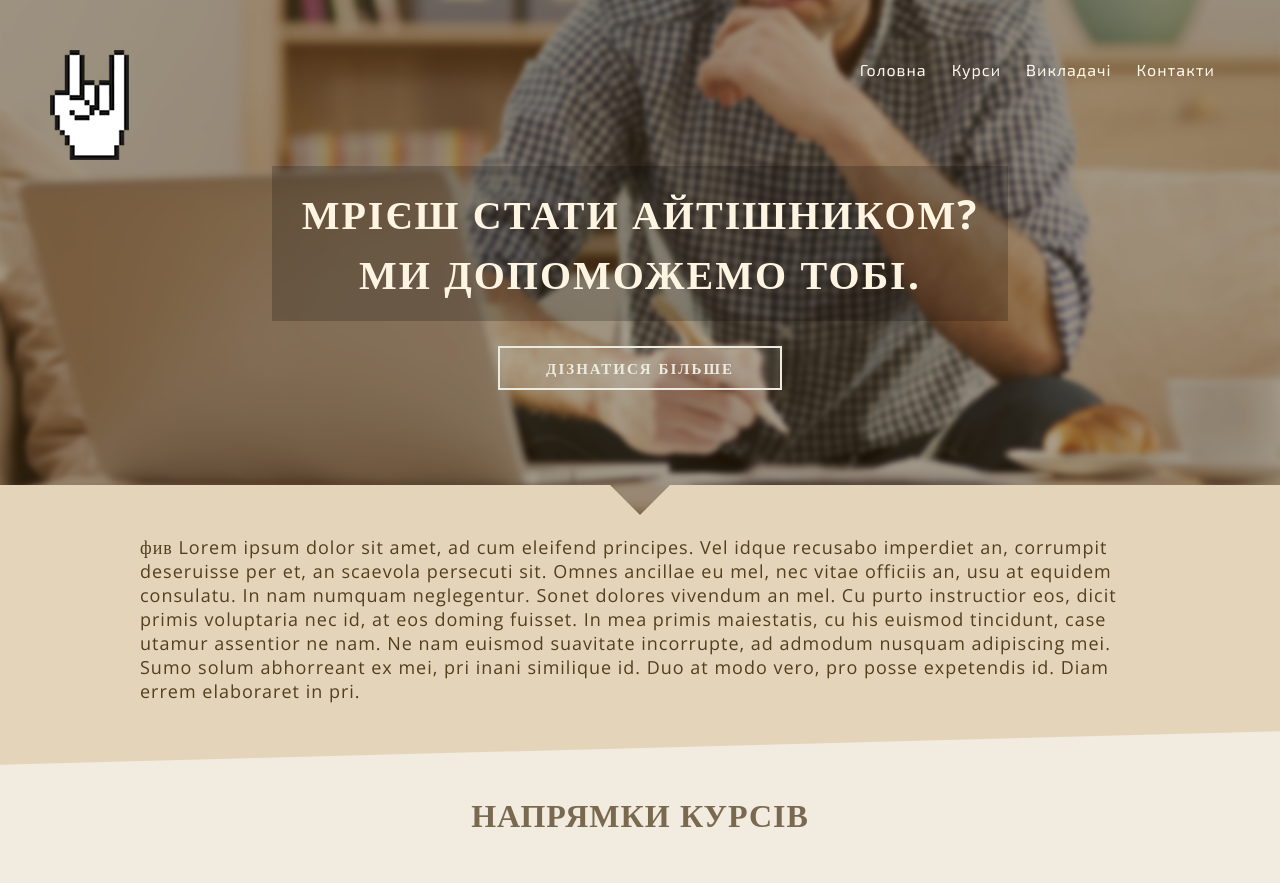
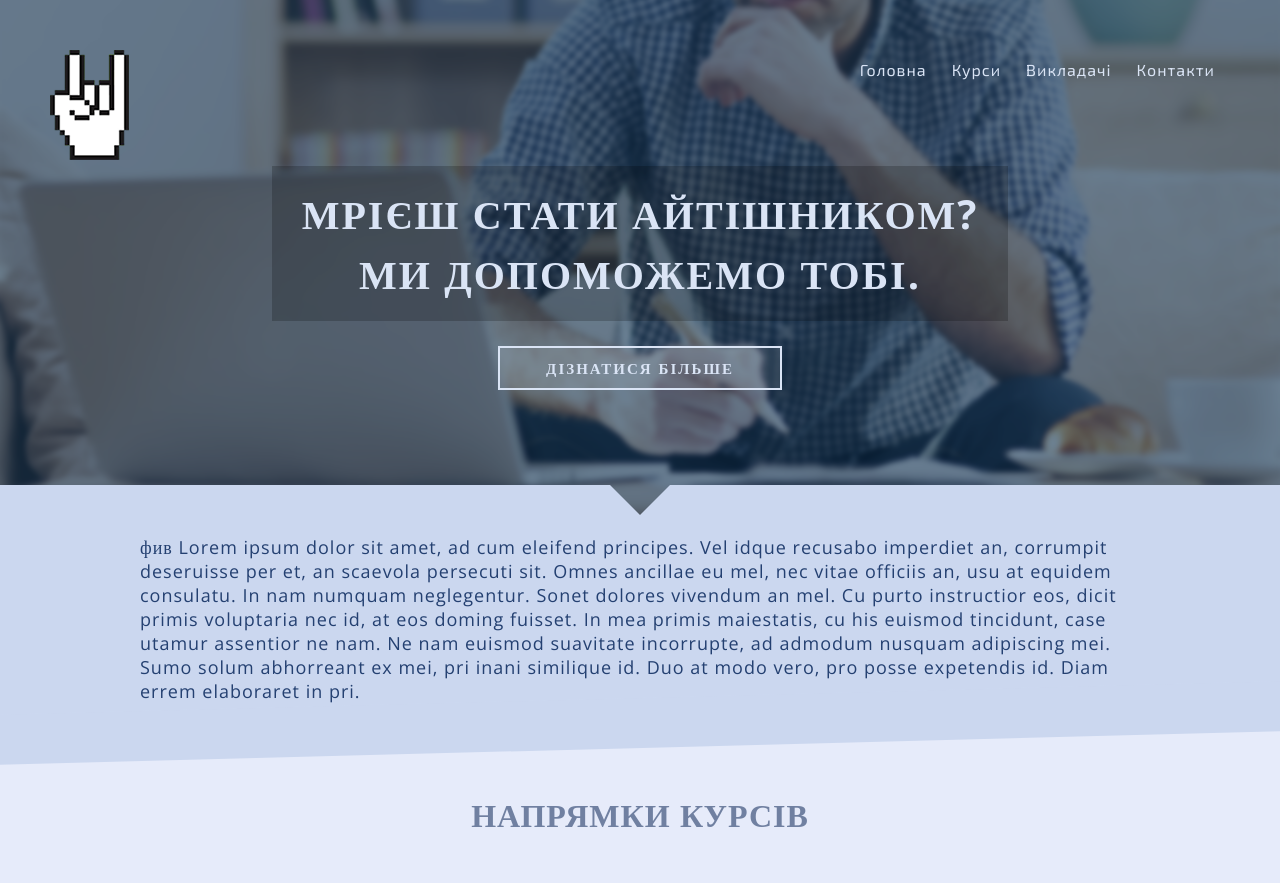
Before and after one commit to cursor-education/site, a PHP site: page / in a window 1280 px wide. Shown: the top 883 px of the page. Run offline with PHP 8.4, Linux system fonts and the light colour scheme.

Commit message:
updated landing page

```diff
--- a/shared/site/assets/app.css
+++ b/shared/site/assets/app.css
@@ -17,7 +17,7 @@
 body#page-landing,
 body#page-auth,
 body#page-course {
-  background: #fef8ec;
+  background: #ffffff;
 }
 body#page-landing section,
 body#page-auth section,
@@ -40,7 +40,7 @@ body#page-course section .wrap {
   max-width: 1000px;
   margin: 0 auto;
   padding: 0px 10px;
-  color: #684404;
+  color: #305698;
   font: 18px 'Open Sans';
   letter-spacing: 1px;
   line-height: normal;
@@ -107,7 +107,7 @@ body#page-landing section#header:before {
   left: -30px;
   height: 60px;
   width: 50%;
-  background-color: #e4d5ba;
+  background-color: #cbd7ef;
 }
 @media screen and (max-width: 650px) {
   body#page-landing section#header:before {
@@ -121,7 +121,7 @@ body#page-landing section#header:after {
   width: 50%;
   bottom: 0;
   right: -30px;
-  background-color: #e4d5ba;
+  background-color: #cbd7ef;
 }
 @media screen and (max-width: 650px) {
   body#page-landing section#header:after {
@@ -131,7 +131,7 @@ body#page-landing section#header:after {
 body#page-landing section#header .wrap {
   margin: 0 auto;
   padding: 50px 50px 155px 50px;
-  background-color: rgba(55, 36, 2, 0.44);
+  background-color: rgba(13, 47, 81, 0.6);
   max-width: none;
 }
 @media screen and (max-width: 650px) {
@@ -186,21 +186,21 @@ body#page-landing section#header ul#menu li a {
   display: block;
   margin-right: 5px;
   padding: 10px;
-  color: #fef8ec;
+  color: #dae4f5;
   text-decoration: none;
   text-align: center;
   border-bottom: 2px solid rgba(0, 0, 0, 0);
   transition: all 0.25s ease-in-out;
 }
 body#page-landing section#header ul#menu li a:hover {
-  border-bottom-color: #fef8ec;
+  border-bottom-color: #dae4f5;
 }
 body#page-landing section#header #slogan {
   text-align: center;
   letter-spacing: 2px;
   line-height: normal;
   text-transform: uppercase;
-  color: #fef4e2;
+  color: #dae4f5;
   margin-top: 1px;
 }
 @media screen and (max-width: 650px) {
@@ -240,9 +240,9 @@ body#page-landing section#header #learn-more-button .button {
   text-align: center;
   letter-spacing: 2px;
   text-decoration: none;
-  color: #ecebe0;
+  color: #dae4f5;
   background: rgba(255, 255, 255, 0.1);
-  border: 2px #ecebe0 solid;
+  border: 2px #dae4f5 solid;
   width: 260px;
   margin: 0 auto;
   padding: 10px;
@@ -271,7 +272,7 @@ body#page-landing #header-arrow:after {
   margin-left: -30px;
   border: solid transparent;
   border-width: 30px;
-  border-color: #e4d5ba;
+  border-color: #cbd7ef;
   border-top-color: transparent;
 }
 body#page-landing section.curve-line-after:after {
@@ -292,31 +293,31 @@ body#page-landing section#partners .wrap h2 {
   margin-bottom: 50px;
 }
 body#page-landing section#go-deeper {
-  background: #e4d5ba;
+  background: #cbd7ef;
   margin-top: -10px;
   z-index: 3;
 }
 body#page-landing section#go-deeper .wrap {
-  color: rgba(55, 36, 2, 0.85);
+  color: #244071;
 }
 body#page-landing section#go-deeper:after {
-  background: #e4d5ba;
+  background: #cbd7ef;
   transform: skew(0deg, -1.5deg);
   -webkit-transform: skew(0deg, -1.5deg);
 }
 body#page-landing section#courses {
-  background: #f2ebdf;
+  background: #e6ebfa;
   padding-top: 70px;
   padding-bottom: 50px;
 }
 body#page-landing section#courses .wrap {
-  color: #684404;
+  color: #305698;
 }
 body#page-landing section#courses .wrap h2 {
-  color: rgba(55, 36, 2, 0.65);
+  color: #7080a1;
 }
 body#page-landing section#courses:after {
-  background: #f2ebdf;
+  background: #e6ebfa;
   transform: skew(0deg, 1.5deg);
   -webkit-transform: skew(0deg, 1.5deg);
 }
--- a/shared/site/assets/app.less
+++ b/shared/site/assets/app.less
@@ -1,20 +1,21 @@
-@base: #372402;
+@base: #244071;
 @body-bg: lighten(@base, 85%);
 @body-color: lighten(@base, 10%);
-@header-bg: fade(@base, 44%);
-@header-menu-color: lighten(@base, 85%);
-@slogan-color: lighten(@base, 83%);
+
+@header-bg: rgba(13, 47, 81, 0.6);
+@section1-bg: #CBD7EF;
+@section1-color: #244071;
+@slogan-color: #DAE4F5;
 @slogan-bg: rgba(0, 0, 0, 0.2);
-@header-learnmore-color: #ECEBE0;
+@header-menu-color: @slogan-color;
+@header-learnmore-color: @slogan-color;
 @header-learnmore-bg: rgba(255, 255, 255, 0.1);
-@header-learnmore-border: #ECEBE0;
+@header-learnmore-border: @header-learnmore-color;
 @header-learnmore-hover-bg: white;
-@header-learnmore-hover-color: rgba(0, 14, 56, 0.75);
-@section1-bg: lighten(desaturate(@base, 50%), 70%);
-@section1-color: fade(@base, 85%);
-@section2-bg: lighten(desaturate(@base, 50%), 80%);
+@header-learnmore-hover-color: @section1-color;
+@section2-bg: #E6EBFA;
 @section2-color: @body-color;
-@section2-h2: fade(@base, 65%);
+@section2-h2: #7080A1;
 @course-bg: lighten(@base, 86%);
 @course-hover-bg: lighten(@base, 90%);
 @course-more-color: #FFF;
@@ -22,16 +23,16 @@
 @course-more-hover-bg: fade(@base, 60%);
 @course-more-hover-color: #FFF;
 @course-more-hover-border: #FFF;
-@section3-bg: lighten(desaturate(@base, 50%), 70%);
+@section3-bg: #CCD5F0;
 @section3-color: fade(@base, 75%);
-@section3-h2: fade(@base, 65%);
-@teacher-hover: lighten(@base, 85%);
-@section4-bg: lighten(desaturate(@base, 20%), 85%);
-@section5-bg: lighten(desaturate(@base, 40%), 80%);
-@section5-h2: fade(@base, 55%);
-@section6-bg: lighten(@base, 5%);
-@section6-color: white;
-@footer-bg: darken(@section6-bg, 6%);
+@section3-h2: @section2-h2;
+@teacher-hover: lighten(@section3-bg, 10%);
+@section4-bg: #EAEEF9;
+@section5-bg: #DDE4F4;
+@section5-h2: @section2-h2;
+@section6-bg: #939EBE;
+@section6-color: @section5-bg;
+@footer-bg: #606A89;
 @footer-color: @section6-bg;
 
 * {
@@ -336,6 +337,7 @@ body#page-landing {
                 &:hover {
                     background: @header-learnmore-hover-bg;
                     color: @header-learnmore-hover-color;
+                    border-color: @header-learnmore-hover-bg;
                 }
 
                 &:active {
@@ -789,22 +791,15 @@ body#page-landing {
                     opacity: 1;
                 }
 
+                a {
+                    display: inline-block;
+                }
+
                 img {
                     max-width: 250px;
                     background: #FFF;
                     padding: 10px;
-                    border-radius: 5px;
-
-                    // &:hover {
-                    //     opacity: 1;
-                    // }
-
-                    // transition: all 0.15s ease-in-out;
-                    // transform: perspective(500px) translateZ(0px);
-
-                    // &:hover {
-                    //     transform: perspective(500px) translateZ(10px);
-                    // }
+                    border-radius: 4px;
                 }
             }
         }
@@ -1179,7 +1174,6 @@ section#footer {
     width: 100%;
 
     background-color: @footer-bg;
-    color: @footer-color;
 
     padding: 20px 0px;
 
@@ -1194,5 +1188,6 @@ section#footer {
 
     .wrap {
         font-size: 13px !important;
+        color: @footer-color !important;
     }
 }
--- a/shared/site/index.html
+++ b/shared/site/index.html
@@ -37,9 +37,7 @@
           <li><a href="/">Головна</a></li>
           <li><a href="#courses" class="go-to-top" data-top="courses">Курси</a></li>
           <li><a href="#teachers" class="go-to-top" data-top="teachers">Викладачі</a></li>
-          <!-- <li><a href="/blog">Блог</a></li> -->
           <li><a href="#contacts" class="go-to-top" data-top="contacts">Контакти</a></li>
-          <!-- <li><a href="login.html">Вхід</a></li> -->
         </ul>
       </div>
 
@@ -52,7 +50,7 @@
       </div>
 
       <div id="learn-more-button" class="button animated zoomInDown">
-        <a class="button" href="#go-deeper">Дізнатися більше</a>
+        <a href="#go-deeper" class="button go-to-top" data-top="go-deeper" data-top-offset="-60">Дізнатися більше</a>
       </div>
 
     </div>
```
Also changed, not shown: other parts of shared/site/assets/app.css (+23 -19 lines), shared/site/assets/app.js (+46 -31 lines), 1 other file.
